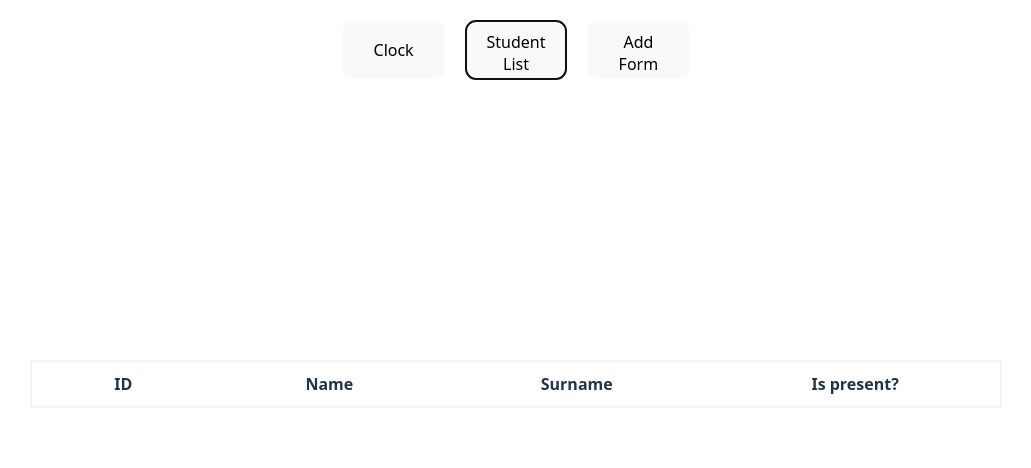
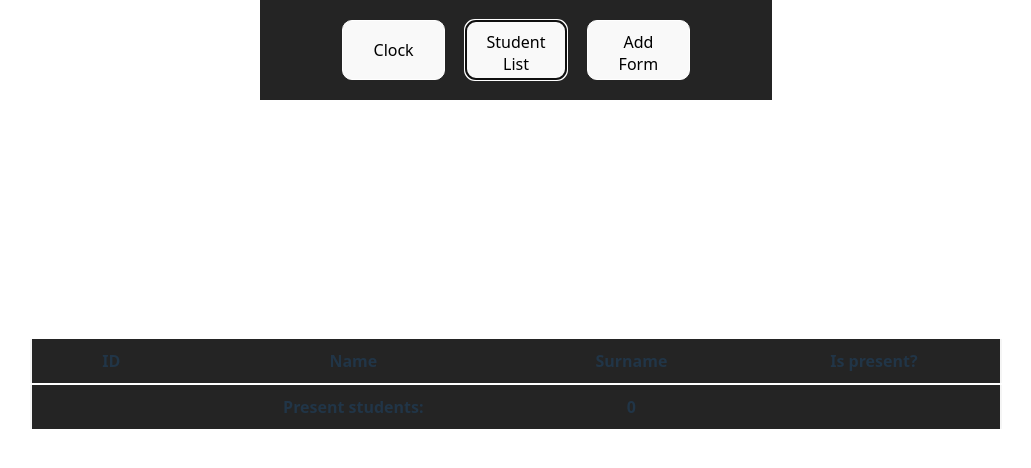
Before and after one commit to lukaszdarmofal/bell-buddy, a React (Vite) app: page / in a window 1280 px wide. Both pictures are taken after a click on the button "Student List". Shown: the top 468 px of the page, without its empty margins (124-1155 px from the left). Built offline with nearby package versions, Linux system fonts and the light colour scheme.

Commit message:
Finish styling and add presence counter

```diff
--- a/src/App.css
+++ b/src/App.css
@@ -19,6 +19,7 @@ header {
   justify-content: center;
   align-items: center;
   border-bottom: 1px solid #ffffff;
+  background: #242424;
 }
 
 header button, form button {
@@ -50,9 +51,19 @@ header button, form button {
   height: 20%;
 }
 
+.student-list-table tr:nth-child(even) {
+  background-color: hsl(0, 0%, 20%);
+}
+
 .student-list-table tr td, .student-list-table tr th {
   text-align: center;
   padding: 10px 50px;
+}
+
+.student-list-table tr th {
+  background-color: #242424;
+  border-top: white 2px solid;
+  border-bottom: white 2px solid;
 }
 
 form {
--- a/src/components/StudentItem.tsx
+++ b/src/components/StudentItem.tsx
@@ -1,14 +1,26 @@
-import { useState } from 'react'
+import {type Dispatch, type SetStateAction, useState} from 'react'
 
 type StudentProps = {
     studentId: number
     studentName: string
     studentSurname: string
+    setPresenseCount: Dispatch<SetStateAction<number>>
 }
 
-const StudentItem: React.FC<StudentProps> = ( { studentId, studentName, studentSurname })=>  {
+const StudentItem: React.FC<StudentProps> = ( { studentId, studentName, studentSurname, setPresenseCount })=>  {
 
     const [isPresent, setPresense] = useState(false)
+
+    function handlePresenseChange() {
+        setPresense(!isPresent)
+
+        if(!isPresent){
+            setPresenseCount(n => n + 1)
+        } else {
+            setPresenseCount(n => n - 1)
+        }
+
+    }
 
     return (
         <>
@@ -17,7 +29,7 @@ const StudentItem: React.FC<StudentProps> = ( { studentId, studentName, studentS
                 <td>{studentName}</td>
                 <td>{studentSurname}</td>
                 <td>
-                    <input type="checkbox" onChange={ () => {setPresense(!isPresent) } } />
+                    <input type="checkbox" onChange={ handlePresenseChange } />
                 </td>
             </tr>
 
--- a/src/components/StudentList.tsx
+++ b/src/components/StudentList.tsx
@@ -1,10 +1,12 @@
-// @ts-expect-error aaa
 import { useState } from 'react'
 import StudentItem from "./StudentItem.tsx";
 
 
 // @ts-expect-error aaa
 function StudentList({students}) {
+
+    const [presenseCount, setPresenseCount] = useState(0);
+
     return (
         <>
             <table className={ "student-list-table" }>
@@ -15,7 +17,6 @@ function StudentList({students}) {
                     <th>Is present?</th>
                 </tr>
 
-
                 {
                     // @ts-expect-error aaa
                     students.map((student, index) => (
@@ -24,9 +25,16 @@ function StudentList({students}) {
                         studentId={student.studentId}
                         studentName={student.studentName}
                         studentSurname={student.studentSurname}
+                        setPresenseCount={setPresenseCount}
                     />
                 ))}
 
+                <tr>
+                    <th> </th>
+                    <th>Present students:</th>
+                    <th>{presenseCount}</th>
+                    <th> </th>
+                </tr>
 
             </table>
         </>
```
